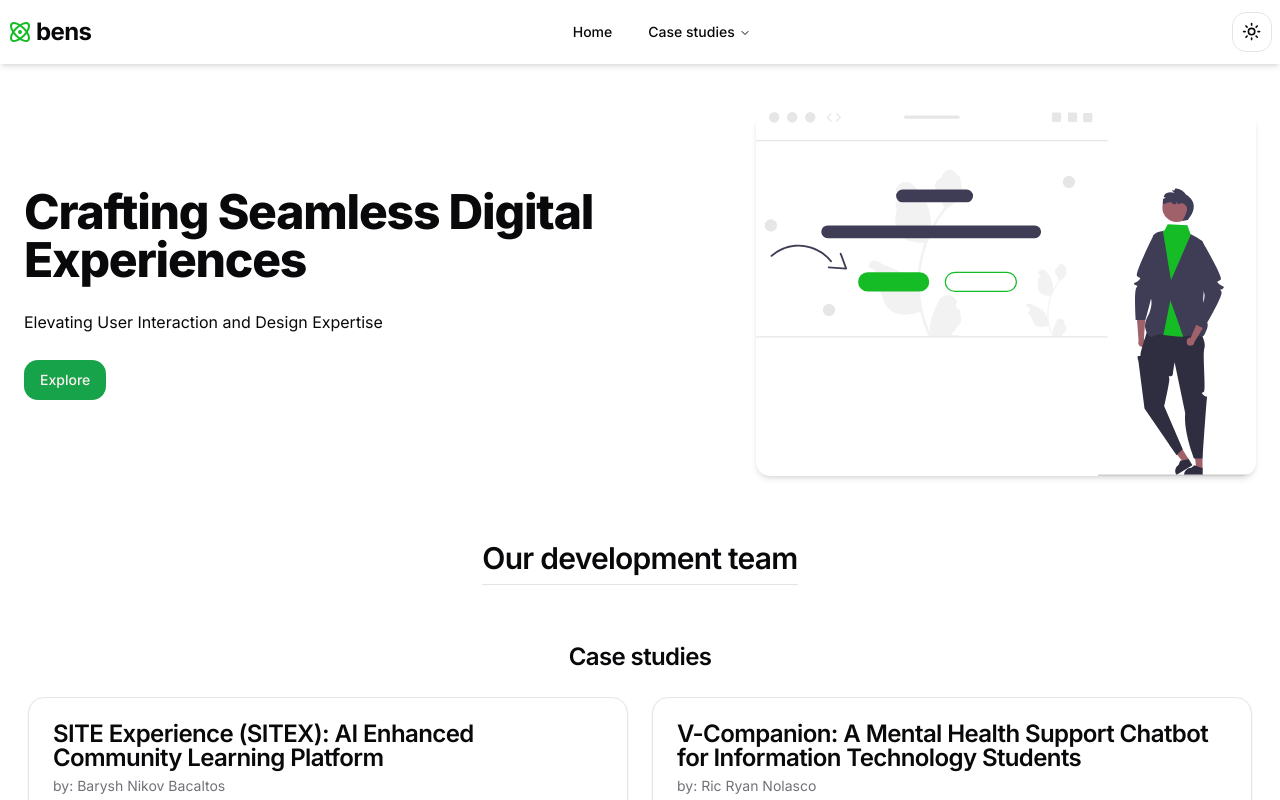
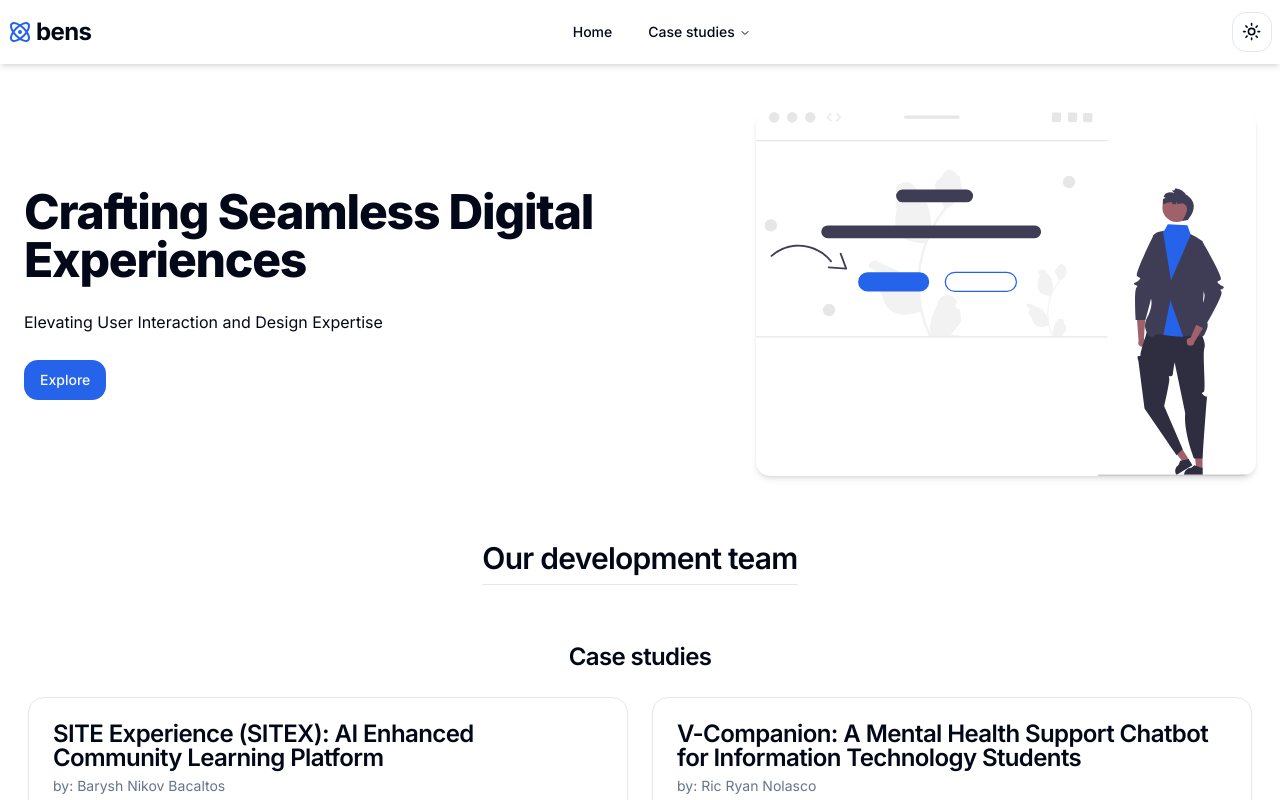
Before and after one commit to raishudesu/bens-portfolio, a Next.js app: page / in a window 1280 px wide. Shown: the top 800 px of the page. Built offline with nearby package versions, Linux system fonts and the light colour scheme.

Commit message:
changed color theme

```diff
--- a/src/app/barysh/components/Prototype.tsx
+++ b/src/app/barysh/components/Prototype.tsx
@@ -78,7 +78,7 @@
         user-interface design. Try it by clicking{" "}
         <Link
           href={"https://site-learn.vercel.app"}
-          className="text-[#16BC25] font-semibold hover:underline"
+          className="text-[#2563eb] font-semibold hover:underline"
         >
           here
         </Link>
--- a/src/app/loading.tsx
+++ b/src/app/loading.tsx
@@ -5,7 +5,7 @@
   return (
     <main className="min-h-[80vh] flex justify-center items-center">
       <div className="animate-spin">
-        <Loader color="#16BC25" />
+        <Loader color="#2563eb" />
       </div>
     </main>
   );
--- a/src/components/Footer.tsx
+++ b/src/components/Footer.tsx
@@ -5,7 +5,7 @@
     <footer className="h-20 bg-[#242424] text-[#f0f0f0]">
       <div className="h-full w-full text-sm flex flex-col justify-center items-center gap-3 py-6  ">
         <div className="flex gap-1 items-center">
-          <Atom color="#16BC25" />
+          <Atom color="#2563eb" />
           <p className="scroll-m-20 text-xl font-bold tracking-tight transition-colors first:mt-0 ">
             bens
           </p>
--- a/src/components/Header.tsx
+++ b/src/components/Header.tsx
@@ -11,7 +11,7 @@
           href={"/"}
           className="flex items-center gap-1 scroll-m-20 text-2xl font-bold tracking-tight transition-colors first:mt-0"
         >
-          <Atom color="#16BC25" />
+          <Atom color="#2563eb" />
           bens
         </Link>
         <div className="hidden md:block">
--- a/src/styles/globals.css
+++ b/src/styles/globals.css
@@ -5,47 +5,47 @@
 @layer base {
   :root {
     --background: 0 0% 100%;
-    --foreground: 240 10% 3.9%;
+    --foreground: 222.2 84% 4.9%;
     --card: 0 0% 100%;
-    --card-foreground: 240 10% 3.9%;
+    --card-foreground: 222.2 84% 4.9%;
     --popover: 0 0% 100%;
-    --popover-foreground: 240 10% 3.9%;
-    --primary: 142.1 76.2% 36.3%;
-    --primary-foreground: 355.7 100% 97.3%;
-    --secondary: 240 4.8% 95.9%;
-    --secondary-foreground: 240 5.9% 10%;
-    --muted: 240 4.8% 95.9%;
-    --muted-foreground: 240 3.8% 46.1%;
-    --accent: 240 4.8% 95.9%;
-    --accent-foreground: 240 5.9% 10%;
+    --popover-foreground: 222.2 84% 4.9%;
+    --primary: 221.2 83.2% 53.3%;
+    --primary-foreground: 210 40% 98%;
+    --secondary: 210 40% 96.1%;
+    --secondary-foreground: 222.2 47.4% 11.2%;
+    --muted: 210 40% 96.1%;
+    --muted-foreground: 215.4 16.3% 46.9%;
+    --accent: 210 40% 96.1%;
+    --accent-foreground: 222.2 47.4% 11.2%;
     --destructive: 0 84.2% 60.2%;
-    --destructive-foreground: 0 0% 98%;
-    --border: 240 5.9% 90%;
-    --input: 240 5.9% 90%;
-    --ring: 142.1 76.2% 36.3%;
+    --destructive-foreground: 210 40% 98%;
+    --border: 214.3 31.8% 91.4%;
+    --input: 214.3 31.8% 91.4%;
+    --ring: 221.2 83.2% 53.3%;
     --radius: 1rem;
   }
 
   .dark {
-    --background: 20 14.3% 4.1%;
-    --foreground: 0 0% 95%;
-    --card: 24 9.8% 10%;
-    --card-foreground: 0 0% 95%;
-    --popover: 0 0% 9%;
-    --popover-foreground: 0 0% 95%;
-    --primary: 142.1 70.6% 45.3%;
-    --primary-foreground: 144.9 80.4% 10%;
-    --secondary: 240 3.7% 15.9%;
-    --secondary-foreground: 0 0% 98%;
-    --muted: 0 0% 15%;
-    --muted-foreground: 240 5% 64.9%;
-    --accent: 12 6.5% 15.1%;
-    --accent-foreground: 0 0% 98%;
+    --background: 222.2 84% 4.9%;
+    --foreground: 210 40% 98%;
+    --card: 222.2 84% 4.9%;
+    --card-foreground: 210 40% 98%;
+    --popover: 222.2 84% 4.9%;
+    --popover-foreground: 210 40% 98%;
+    --primary: 217.2 91.2% 59.8%;
+    --primary-foreground: 222.2 47.4% 11.2%;
+    --secondary: 217.2 32.6% 17.5%;
+    --secondary-foreground: 210 40% 98%;
+    --muted: 217.2 32.6% 17.5%;
+    --muted-foreground: 215 20.2% 65.1%;
+    --accent: 217.2 32.6% 17.5%;
+    --accent-foreground: 210 40% 98%;
     --destructive: 0 62.8% 30.6%;
-    --destructive-foreground: 0 85.7% 97.3%;
-    --border: 240 3.7% 15.9%;
-    --input: 240 3.7% 15.9%;
-    --ring: 142.4 71.8% 29.2%;
+    --destructive-foreground: 210 40% 98%;
+    --border: 217.2 32.6% 17.5%;
+    --input: 217.2 32.6% 17.5%;
+    --ring: 224.3 76.3% 48%;
   }
 }
 
```
Also changed, not shown: src/assets/hero.svg.
